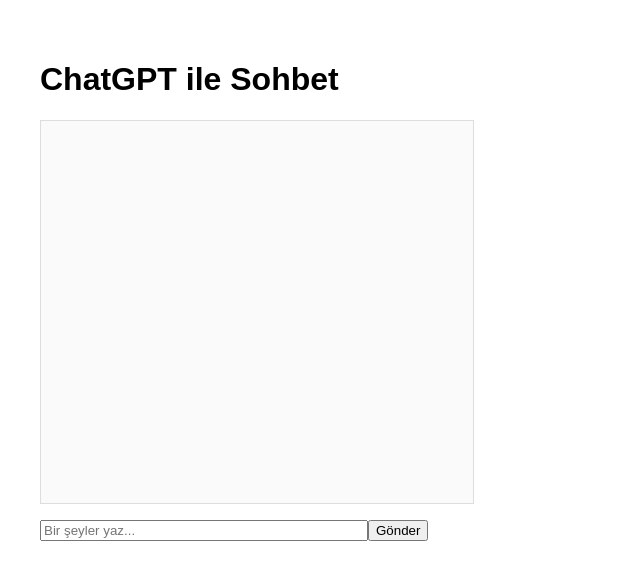
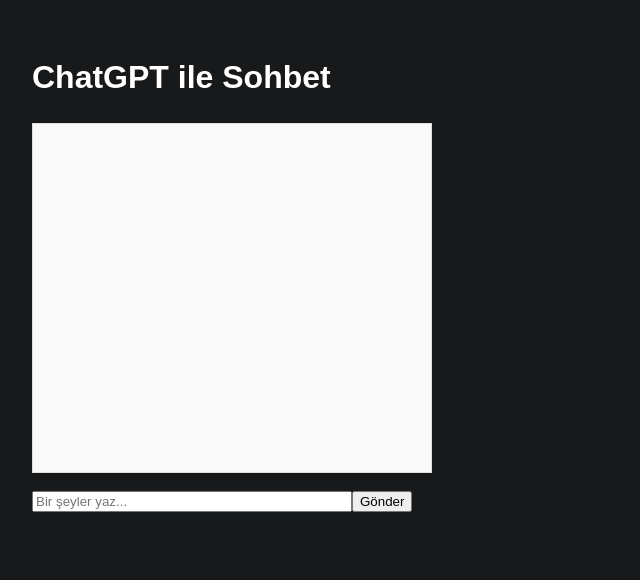
Before and after one commit to darkhell1/verbisai, a Next.js app in the folder demo-verbisai/: page / in a window 1280 px wide. Shown: the top 580 px of the page, without its empty margins (0-640 px from the left). Built offline with nearby package versions, Linux system fonts and the light colour scheme.

Commit message:
Create _app.js

```diff
--- /dev/null
+++ b/demo-verbisai/pages/_app.js
@@ -0,0 +1,34 @@
+import * as React from "react";
+import { ThemeProvider, createTheme } from "@mui/material/styles";
+import CssBaseline from "@mui/material/CssBaseline";
+
+const darkTheme = createTheme({
+  palette: {
+    mode: "dark",
+    background: {
+      default: "#18191A",
+      paper: "#242526",
+    },
+    primary: {
+      main: "#1DE9B6",
+    },
+    secondary: {
+      main: "#FF5722",
+    },
+  },
+  shape: {
+    borderRadius: 12,
+  },
+  typography: {
+    fontFamily: "Roboto, Arial, sans-serif",
+  },
+});
+
+export default function App({ Component, pageProps }) {
+  return (
+    <ThemeProvider theme={darkTheme}>
+      <CssBaseline />
+      <Component {...pageProps} />
+    </ThemeProvider>
+  );
+}
```
